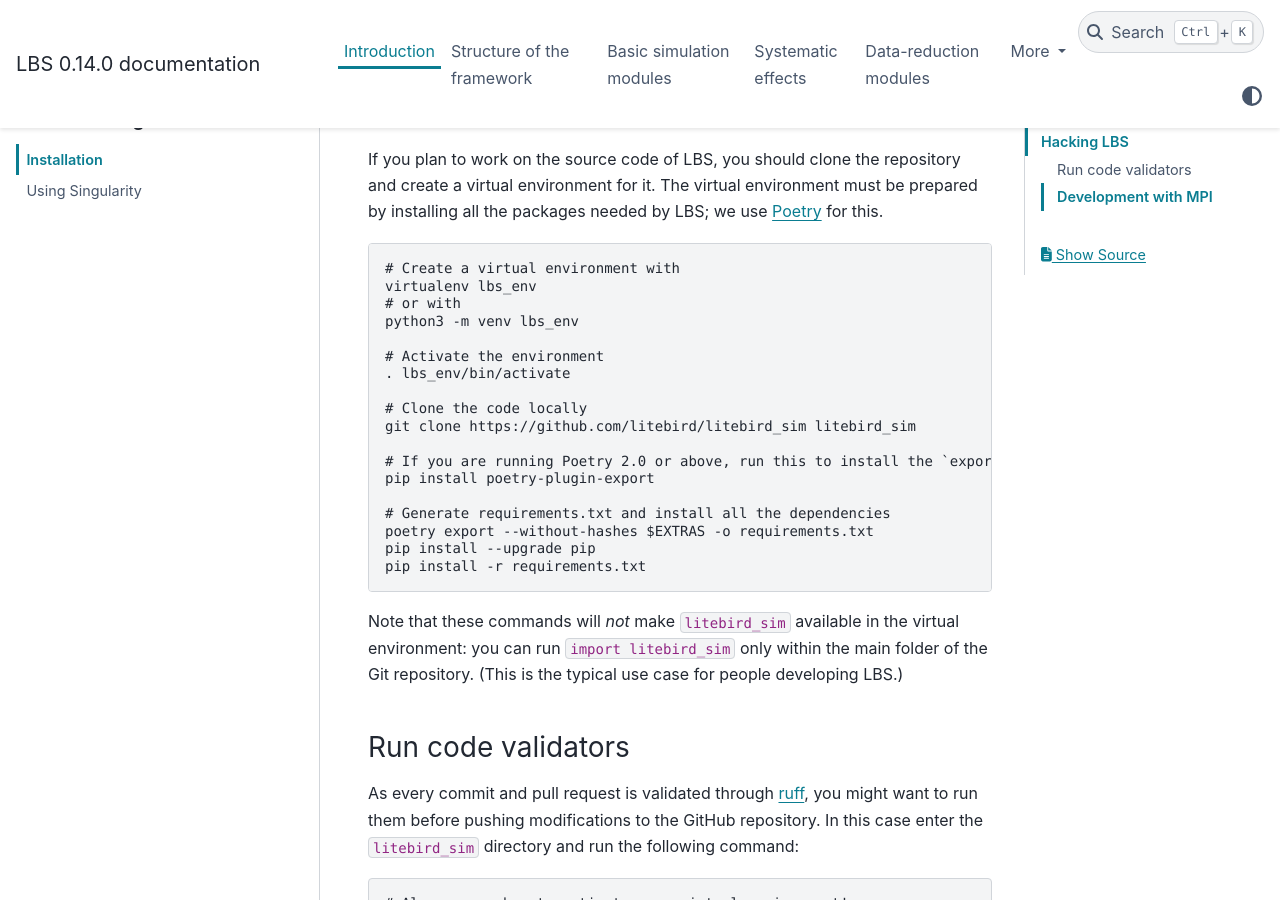
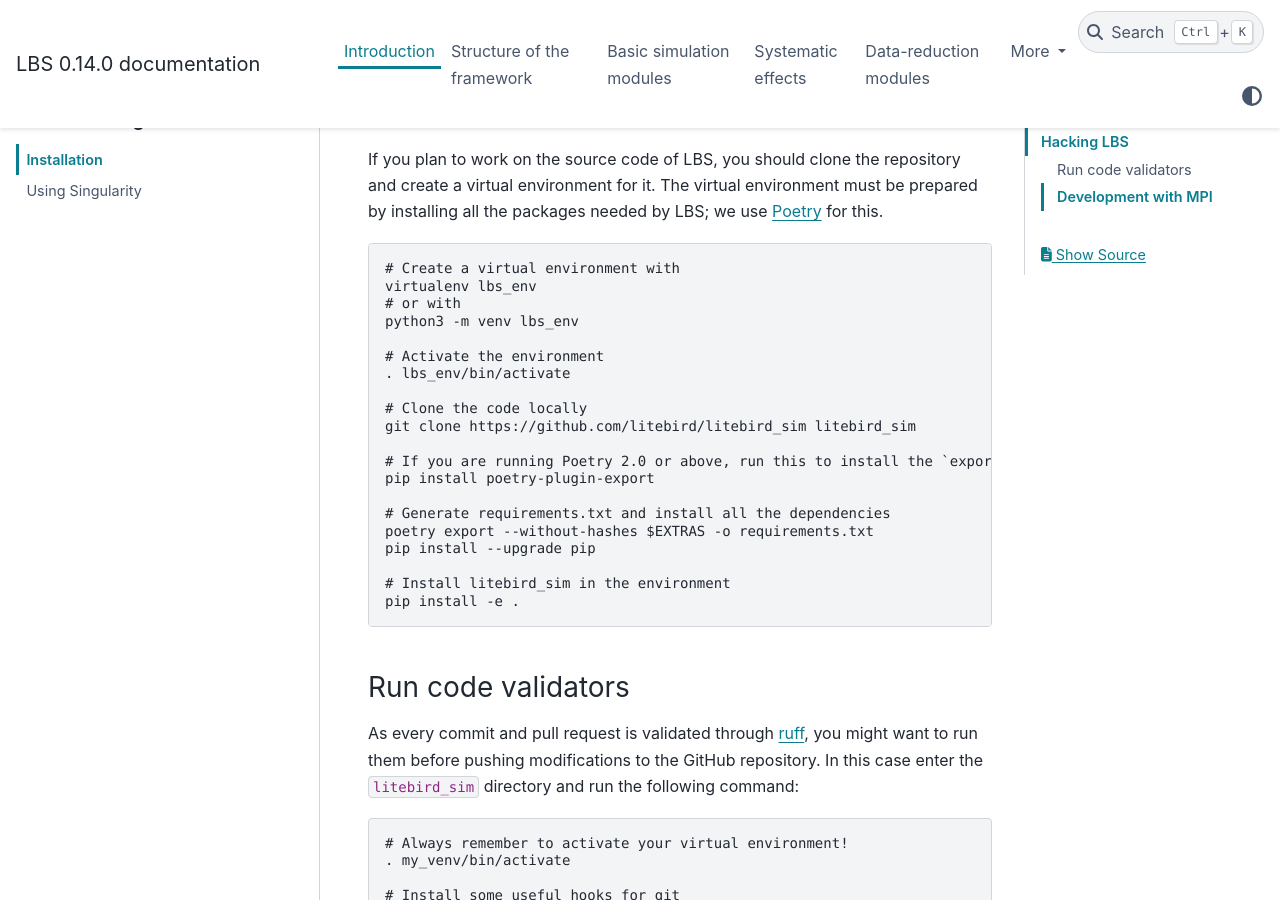
Before and after one commit to litebird/litebird_sim, a Sphinx documentation site: the page built from docs/source/installation.rst, in a window 1280 px wide and 900 px high, scrolled down 949 px. Built offline with Sphinx 7.4.7 and the PyData theme 0.15.4, drawn with Linux system fonts in a browser that asks for light colours.

Commit message:
Update the installation instructions

```diff
--- a/docs/source/installation.rst
+++ b/docs/source/installation.rst
@@ -72,12 +72,9 @@ for this.
    # Generate requirements.txt and install all the dependencies
    poetry export --without-hashes $EXTRAS -o requirements.txt
    pip install --upgrade pip
-   pip install -r requirements.txt
 
-Note that these commands will *not* make ``litebird_sim`` available in
-the virtual environment: you can run ``import litebird_sim`` only
-within the main folder of the Git repository. (This is the typical use
-case for people developing LBS.)
+   # Install litebird_sim in the environment
+   pip install -e .
 
 
 Run code validators
```
